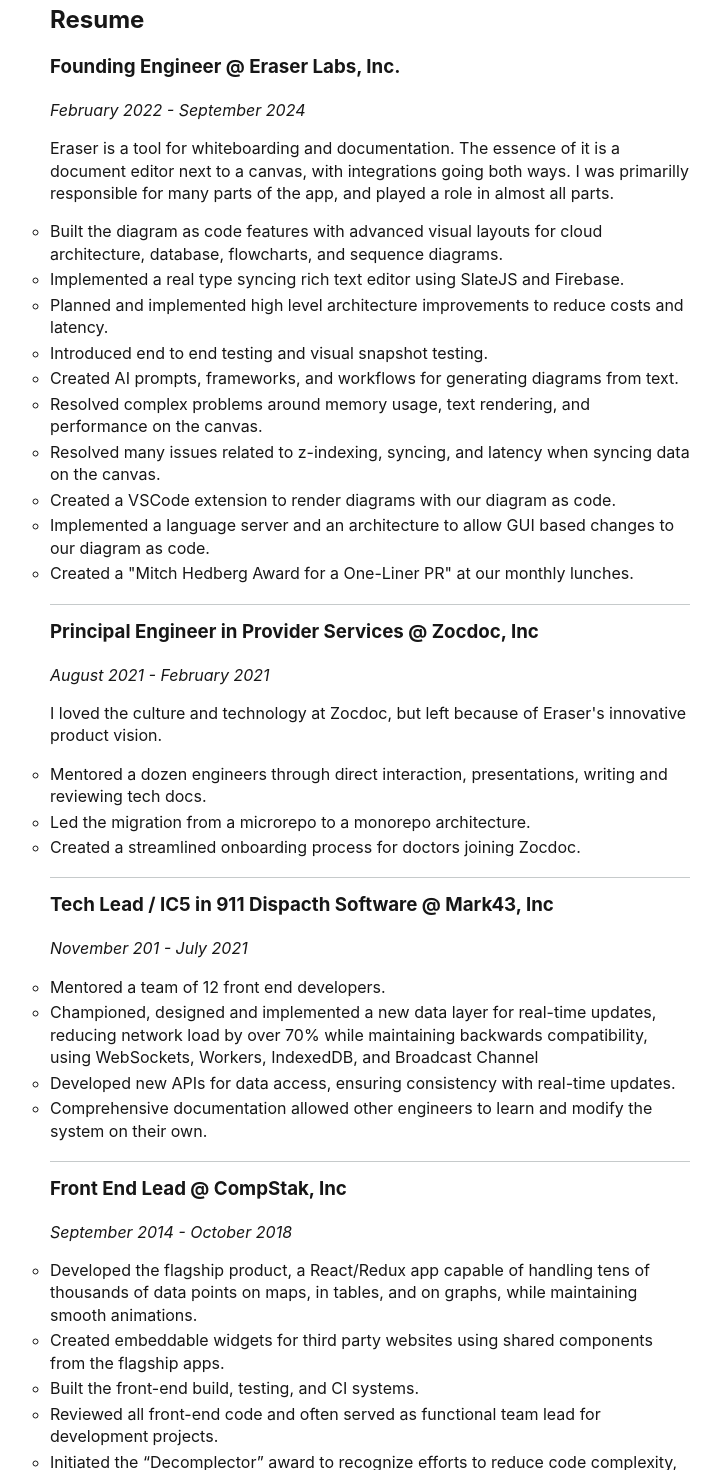
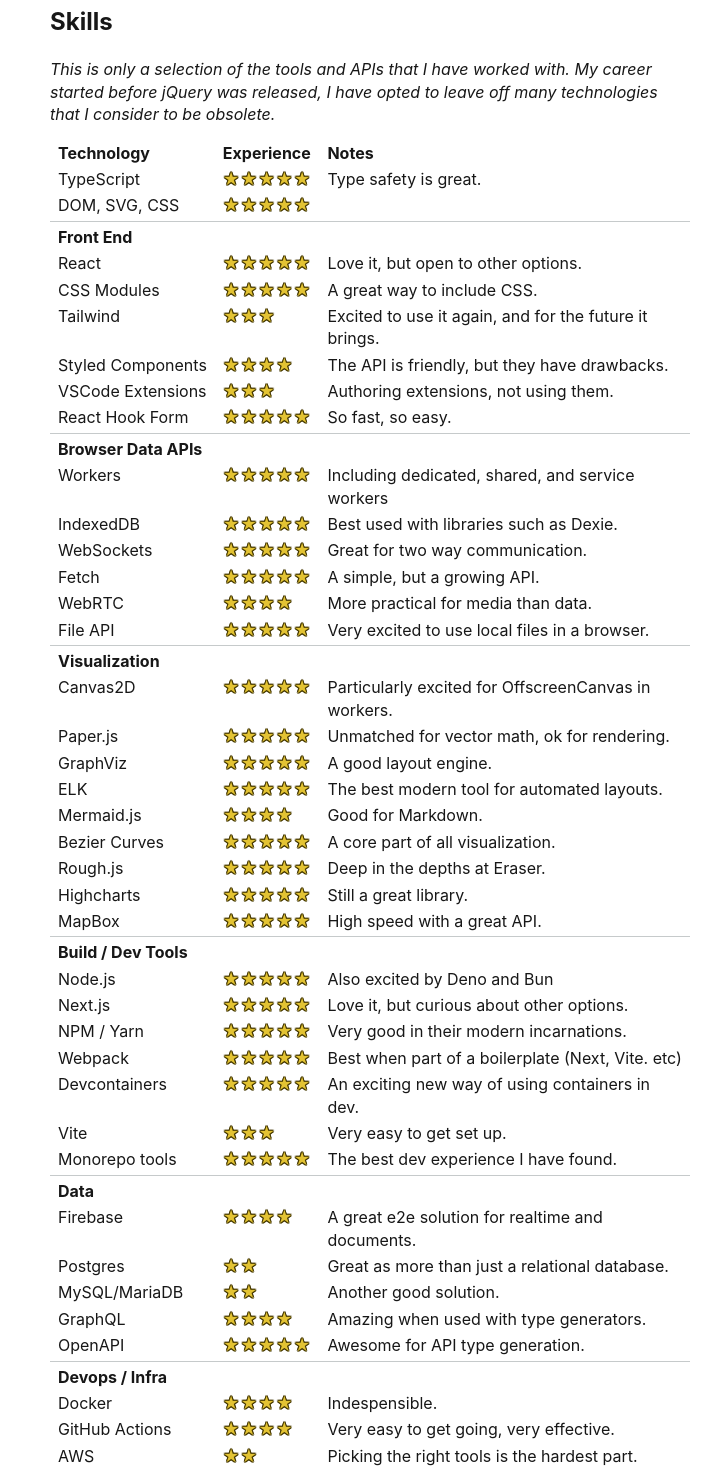
Before and after one commit to stutrek/stukabakoff.com, a Next.js app: page /resume in a window 1280 px wide. Shown: the part 160-1630 px from the top of the page, without its empty margins (270-991 px from the left). Built offline with nearby package versions, Linux system fonts and the light colour scheme.

Commit message:
tweaks to resume, added skills

```diff
--- a/src/app/resume/page.tsx
+++ b/src/app/resume/page.tsx
@@ -19,13 +19,9 @@
                 </div>
                 <h1>Stu Kabakoff</h1>
                 <div>
-                    <p>
-                        Software engineer with 20 years experience, technical
-                        writer.
-                    </p>
+                    <p>Software engineer with 20 years experience.</p>
                 </div>
             </div>
-            <h2>Resume</h2>
             <div className={styles.resume}>
                 <Resume />
             </div>
--- a/src/app/resume/resume.mdx
+++ b/src/app/resume/resume.mdx
@@ -1,71 +1,125 @@
+## Skills
+
+_This is only a selection of the tools and APIs that I have worked with. My career started before jQuery was released, I have opted to leave off many technologies that I consider to be obsolete._
+
+| Technology            | Experience | Notes                                                  |
+| :-------------------- | :--------- | :----------------------------------------------------- |
+| TypeScript            | ★★★★★      | Type safety is great.                                  |
+| DOM, SVG, CSS         | ★★★★★      |                                                        |
+| **Front End**         |            |                                                        |
+| React                 | ★★★★★      | Love it, but open to other options.                    |
+| CSS Modules           | ★★★★★      | A great way to include CSS.                            |
+| Tailwind              | ★★★        | Excited to use it again, and for the future it brings. |
+| Styled Components     | ★★★★       | The API is friendly, but they have drawbacks.          |
+| VSCode Extensions     | ★★★        | Authoring extensions, not using them.                  |
+| React Hook Form       | ★★★★★      | So fast, so easy.                                      |
+| **Browser Data APIs** |            |                                                        |
+| Workers               | ★★★★★      | Including dedicated, shared, and service workers       |
+| IndexedDB             | ★★★★★      | Best used with libraries such as Dexie.                |
+| WebSockets            | ★★★★★      | Great for two way communication.                       |
+| Fetch                 | ★★★★★      | A simple, but a growing API.                           |
+| WebRTC                | ★★★★       | More practical for media than data.                    |
+| File API              | ★★★★★      | Very excited to use local files in a browser.          |
+| **Visualization**     |            |                                                        |
+| Canvas2D              | ★★★★★      | Particularly excited for OffscreenCanvas in workers.   |
+| Paper.js              | ★★★★★      | Unmatched for vector math, ok for rendering.           |
+| GraphViz              | ★★★★★      | A good layout engine.                                  |
+| ELK                   | ★★★★★      | The best modern tool for automated layouts.            |
+| Mermaid.js            | ★★★★       | Good for Markdown.                                     |
+| Bezier Curves         | ★★★★★      | A core part of all visualization.                      |
+| Rough.js              | ★★★★★      | Deep in the depths at Eraser.                          |
+| Highcharts            | ★★★★★      | Still a great library.                                 |
+| MapBox                | ★★★★★      | High speed with a great API.                           |
+| **Build / Dev Tools** |            |                                                        |
+| Node.js               | ★★★★★      | Also excited by Deno and Bun                           |
+| Next.js               | ★★★★★      | Love it, but curious about other options.              |
+| NPM / Yarn            | ★★★★★      | Very good in their modern incarnations.                |
+| Webpack               | ★★★★★      | Best when part of a boilerplate (Next, Vite. etc)      |
+| Devcontainers         | ★★★★★      | An exciting new way of using containers in dev.        |
+| Vite                  | ★★★        | Very easy to get set up.                               |
+| Monorepo tools        | ★★★★★      | The best dev experience I have found.                  |
+| **Data**              |            |                                                        |
+| Firebase              | ★★★★       | A great e2e solution for realtime and documents.       |
+| Postgres              | ★★         | Great as more than just a relational database.         |
+| MySQL/MariaDB         | ★★         | Another good solution.                                 |
+| GraphQL               | ★★★★       | Amazing when used with type generators.                |
+| OpenAPI               | ★★★★★      | Awesome for API type generation.                       |
+| **Devops / Infra**    |            |                                                        |
+| Docker                | ★★★★       | Indespensible.                                         |
+| GitHub Actions        | ★★★★       | Very easy to get going, very effective.                |
+| AWS                   | ★★         | Picking the right tools is the hardest part.           |
+| Google Cloud          | ★★★★       | Often more convenient than AWS, but less complete.     |
+
+## Full CV
+
 ### Founding Engineer @ [Eraser Labs, Inc.](https://eraser.io)
 
 _February 2022 - September 2024_
 
-Eraser is a tool for whiteboarding and documentation. The essence of it is a document editor next to a canvas, with integrations going both ways. I was primarilly responsible for many parts of the app, and played a role in almost all parts.
+Eraser is a tool for whiteboarding and documentation. The essence of it is a document editor next to a canvas, with integrations going both ways. I was primarily responsible for many parts of the app, and played a role in almost all parts.
 
--   Built the diagram as code features with advanced visual layouts for cloud architecture, database, flowcharts, and sequence diagrams.
--   Implemented a real type syncing rich text editor using SlateJS and Firebase.
--   Planned and implemented high level architecture improvements to reduce costs and latency.
--   Introduced end to end testing and visual snapshot testing.
--   Created AI prompts, frameworks, and workflows for generating diagrams from text.
--   Resolved complex problems around memory usage, text rendering, and performance on the canvas.
--   Resolved many issues related to z-indexing, syncing, and latency when syncing data on the canvas.
--   Created a VSCode extension to render diagrams with our diagram as code.
--   Implemented a language server and an architecture to allow GUI based changes to our diagram as code.
--   Created a "Mitch Hedberg Award for a One-Liner PR" at our monthly lunches.
+-   Developed advanced “diagram as code” features with sophisticated visual layouts for cloud architectures, databases, flowcharts, and sequence diagrams.
+-   Implemented a real-time syncing rich text editor using SlateJS and Firebase, enhancing collaborative editing capabilities.
+-   Optimized high-level architecture to reduce costs and latency, bringing 50th percentile latency down 80%.
+-   Introduced end-to-end testing and visual snapshot testing.
+-   Created AI prompts, frameworks, and workflows for generating diagrams from text, streamlining development and user workflows.
+-   Resolved complex issues related to memory usage, text rendering, and canvas performance, resulting in smoother, sharper user experiences.
+-   Addressed challenges with z-indexing, syncing, and latency during data synchronization on the canvas.
+-   Developed a VSCode extension to render diagrams from code, putting our product where developers already are.
+-   Implemented a language server and architecture enabling GUI-based modifications to “diagram as code,” making edits much easier and more natural.
 
 ### Principal Engineer in Provider Services @ [Zocdoc, Inc](https://zocdoc.com)
 
-_August 2021 - February 2021_
+_August 2021 - February 2022_
 
 I loved the culture and technology at Zocdoc, but left because of Eraser's innovative product vision.
 
 -   Mentored a dozen engineers through direct interaction, presentations, writing and reviewing tech docs.
--   Led the migration from a microrepo to a monorepo architecture.
+-   Led the migration from a microrepo to a monorepo architecture, improving code maintainability and deployment efficiency.
+-   Wrote git scripts to preserve GitHub PR links in commit messages to the monorepo.
 -   Created a streamlined onboarding process for doctors joining Zocdoc.
 
-### Tech Lead / IC5 in 911 Dispacth Software @ [Mark43, Inc](https://mark43.com)
+### Tech Lead / IC5 in 911 Dispatch Software @ [Mark43, Inc](https://mark43.com)
 
-_November 201 - July 2021_
+_November 2018 - July 2021_
 
--   Mentored a team of 12 front end developers.
--   Championed, designed and implemented a new data layer for real-time updates, reducing network load by over 70% while maintaining backwards compatibility, using WebSockets, Workers, IndexedDB, and Broadcast Channel
--   Developed new APIs for data access, ensuring consistency with real-time updates.
--   Comprehensive documentation allowed other engineers to learn and modify the system on their own.
+Mark43 develops software for police departments worldwide, including real-time 911 dispatch applications used in dispatch centers and police vehicles.
+
+-   Mentored a team of 12 front-end developers, with a focus on professional growth and enhancing code quality.
+-   Championed, designed, and implemented a new data layer for real-time updates using WebSockets, Web Workers, IndexedDB, and Broadcast Channel, reducing network load by over 70% while maintaining backward compatibility.
+-   Developed new APIs for data access, ensuring data consistency and reliability in real-time operations.
+-   Authored comprehensive documentation, enabling other engineers to independently learn and modify the system.
 
 ### Front End Lead @ [CompStak, Inc](https://compstak.com)
 
 _September 2014 - October 2018_
 
--   Developed the flagship product, a React/Redux app capable of handling tens of thousands of data points on maps, in tables, and on graphs, while maintaining smooth animations.
--   Created embeddable widgets for third party websites using shared components from the flagship apps.
--   Built the front-end build, testing, and CI systems.
--   Reviewed all front-end code and often served as functional team lead for development projects.
--   Initiated the “Decomplector” award to recognize efforts to reduce code complexity, inspired by Rich Hickey’s “Simple Made Easy” talk..
+-   Led the development of the flagship React/Redux application, overseeing architecture and feature implementation.
+-   Engineered systems capable of handling tens of thousands of data points on maps, tables, and graphs with smooth animations.
+-   Created embeddable widgets for third-party websites using shared components from flagship apps.
+-   Built front-end build processes, testing frameworks, and continuous integration systems.
+-   Reviewed all front-end code and frequently served as functional team lead for development projects.
 
 ### UI Engineer @ [MLB](https://mlb.com/) Advanced Media
 
 _April 2012 - February 2014_
 
--   Rewrote the front page of MLB.com with Knockout.js and other technologies that did not age well (React was not even in version 1)
--   Created a promise based system for loading and using game data.
--   Moved the front end off of a proprietary module system, introduced package management.
+-   Rewrote the front page of MLB.com for 2013 using Knockout.js and other modern-at-the time tools.
+-   Developed a promise-based system for loading and utilizing game data, allowing multiple widgets to watch the same games consistently.
+-   Migrated the front end from a proprietary module system to CommonJS, standardizing and simplifying the codebase.
+-   Introduced package management to the front end.
 -   Started a large migration to git from CVS.
--   Implemented deployments using Jenkins.
+-   Implemented push button deployments using Jenkins, reducing down time and errors.
 -   Introduced unit testing and other quality assurance methods.
 
 ### Applications Developer for the NOOK - [Barnes & Noble](https://barnesandnoble.com/)
 
 _April 2010 - April 2012_
 
--   Created the front end for NOOK Study, NOOK for Windows, and NOOK for Mac. The app was an early WebKit shell using a Flash-like plugin to display DRM protected contents of books.
+-   Developed the front-end interfaces for NOOK Study, NOOK for Windows, and NOOK for Mac using an early WebKit shell and custom plugins to display DRM-protected book content.
 
 ### Digital Archivist @ [Condé Nast Publications](https://condenast.com)
 
 _October 2007 - March 2010_
 
--   I created websites to allow easy distribution of Condé Nast assets to domestic and international publications
--   improved the experience of The Condé Nast Store with a JavaScript interface.
--   I created the Digital Archive’s flagship, a stock photography site
--   Created workflows and tools for quality assurance on XML files containing Condé Nast's entire past catalog.
+-   I created websites to allow easy distribution of Condé Nast assets to domestic and international publications, improved the experience of The Condé Nast Store with a JavaScript interface, created workflows and tools for quality assurance on XML files containing Condé Nast's entire past catalog.
--- a/src/app/resume/resume.module.css
+++ b/src/app/resume/resume.module.css
@@ -2,6 +2,8 @@
 	margin: 0 auto;
 	max-width: 43em;
 	padding: 0 1.5em;
+
+	--star-shadow: #463901;
 }
 
 .header {
@@ -41,5 +43,37 @@
 }
 .resume h3:not(:first-of-type) {
 	padding: 0.75em 0 0;
-	border-top: 1px solid var(--light-grey)
+	border-top: 1px solid var(--light-grey);
 }
+
+.container table {
+	border-collapse: collapse;
+}
+.container td, .container th {
+	vertical-align: top;
+	padding: 0 0.5em 0.25em;
+}
+.container tr:has(strong) td {
+	border-top: 1px solid var(--light-grey);
+}
+.container td strong {
+	margin-top: 0.25em;
+	display: block;
+}
+.container td:first-child {
+	white-space: nowrap;
+}
+.container td:nth-child(2) {
+	letter-spacing: 1px;
+	color: #e3c333;
+	text-shadow:
+		0.75px 0.75px 0.25px var(--star-shadow),
+		-0.75px -0.75px 0.25px var(--star-shadow),
+		0.75px -0.75px 0.25px var(--star-shadow),
+		-0.75px 0.75px 0.25px var(--star-shadow),
+		0 1.1px 0.25px var(--star-shadow),
+		1.1px 0px 0.25px var(--star-shadow),
+		0 -1.1px 0.25px var(--star-shadow),
+		-1.1px 0px 0.25px var(--star-shadow)
+		;
+}
```
